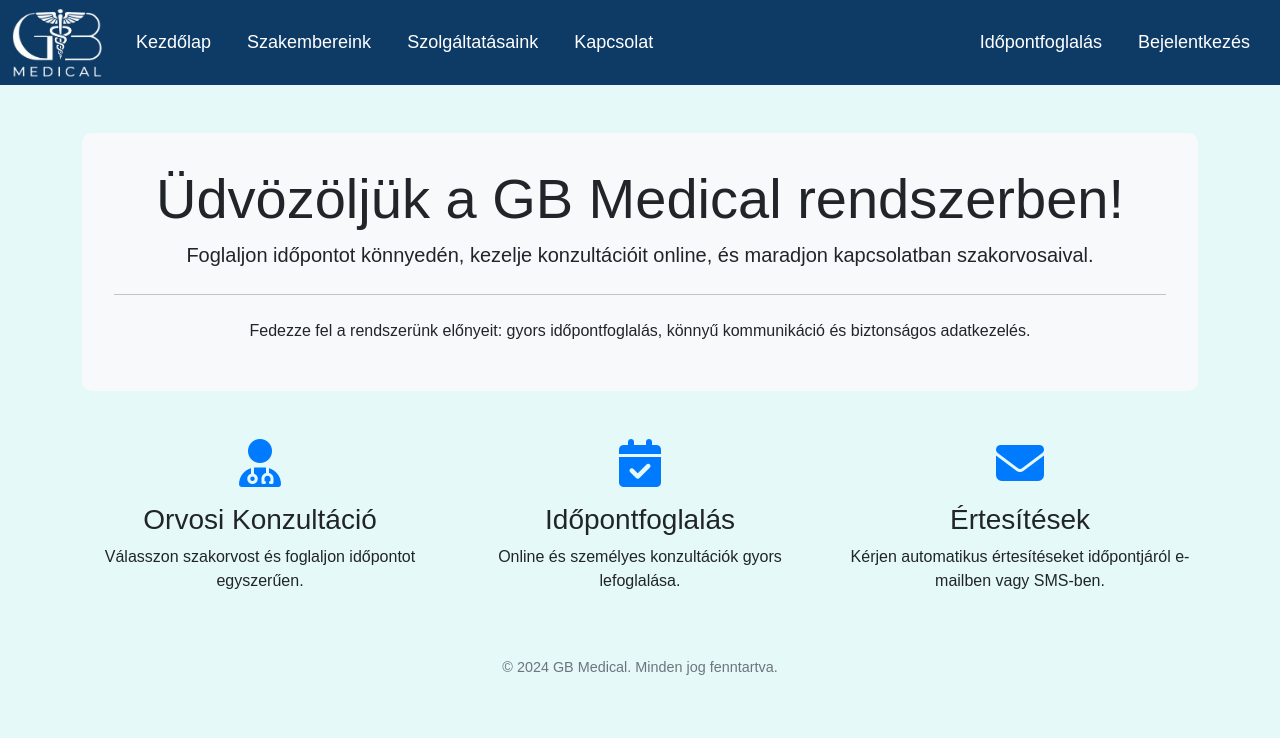
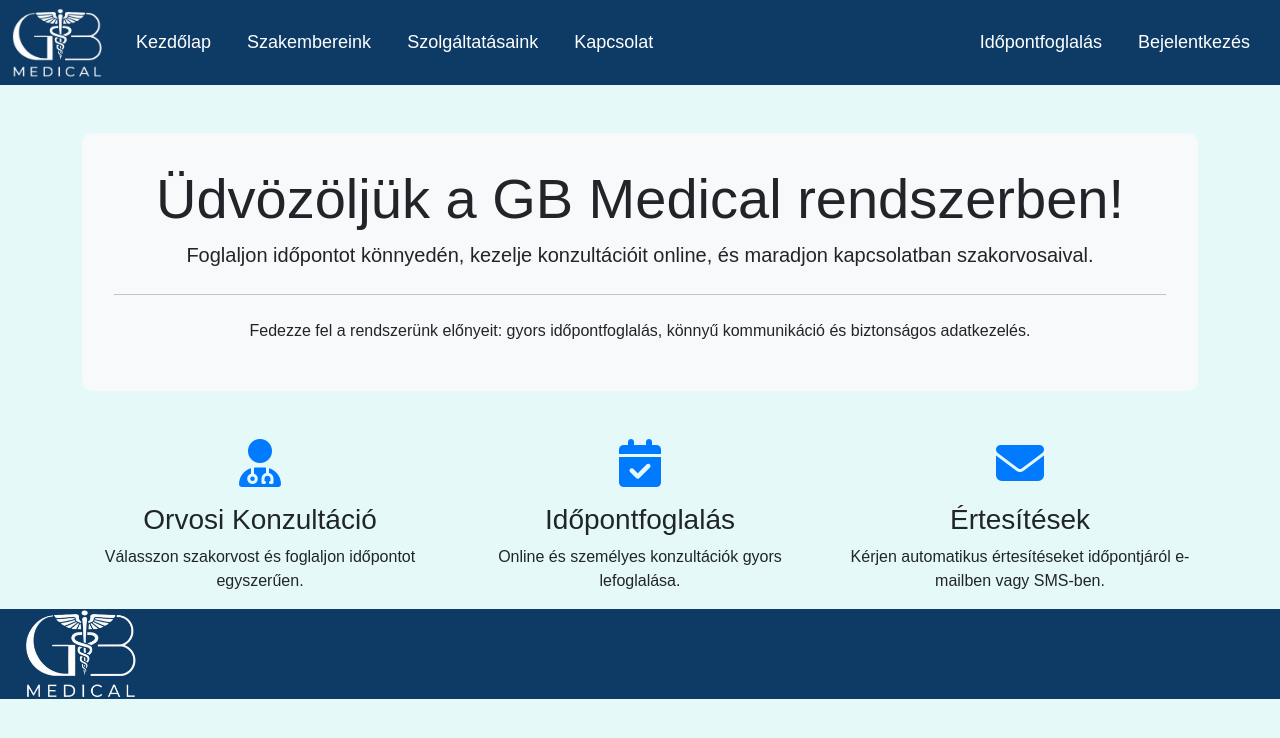
Before and after one commit to SzGeri25/vizsgaremek-bogdan-szabo, an Angular app in the folder GBMedical/: page /home in a window 1280 px wide. Shown: the top 738 px of the page. Built offline with nearby package versions, Linux system fonts and the light colour scheme.

Commit message:
Footer komponens létrehozása

```diff
--- a/GBMedical/src/app/_components/footer/footer.component.css
+++ b/GBMedical/src/app/_components/footer/footer.component.css
@@ -0,0 +1,14 @@
+.footer-background{
+    background-color: #0d3b66;
+    color: white !important;
+    height: 90px;
+}
+
+.footer-logo{
+    position: relative;
+    right: 170px;
+}
+
+#logo {
+    height: 90px;
+}
--- a/GBMedical/src/app/_components/footer/footer.component.html
+++ b/GBMedical/src/app/_components/footer/footer.component.html
@@ -1 +1,13 @@
-<p>footer works!</p>
+<footer>
+    <div class="container-fluid footer-background">
+        <div class="row">
+            <div class="col"></div>
+            <div class="col footer-logo"><img src="/Logo-removedbg.png" alt="Logo" id="logo"></div>
+            <div class="col"></div>
+            <div class="col"></div>
+            <div class="col"></div>
+            <div class="col"></div>
+            <div class="col"></div>
+        </div>
+    </div>
+</footer>
--- a/GBMedical/src/app/_components/home/home.component.html
+++ b/GBMedical/src/app/_components/home/home.component.html
@@ -1,5 +1,6 @@
 <!-- Navbar beillesztése -->
 <app-navbar></app-navbar>
+
 
 <!-- Fő tartalom -->
 <div class="container mt-5">
@@ -35,7 +36,4 @@
     </div>
 </div>
 
-<!-- Lábjegyzet -->
-<footer class="text-center mt-5 mb-4">
-    <p>&copy; 2024 GB Medical. Minden jog fenntartva.</p>
-</footer>
+<app-footer></app-footer>
--- a/GBMedical/src/app/_components/home/home.component.ts
+++ b/GBMedical/src/app/_components/home/home.component.ts
@@ -1,11 +1,12 @@
 import { Component } from '@angular/core';
 import { NavbarComponent } from '../navbar/navbar.component';
 import { FormsModule } from '@angular/forms';
+import { FooterComponent } from '../footer/footer.component';
 
 @Component({
   selector: 'app-home',
   standalone: true,
-  imports: [NavbarComponent, FormsModule],
+  imports: [NavbarComponent, FormsModule, FooterComponent],
   templateUrl: './home.component.html',
   styleUrl: './home.component.css'
 })
```
